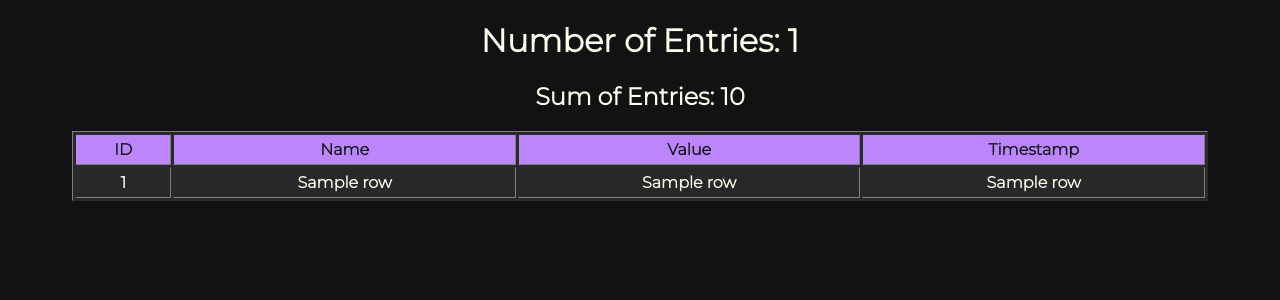
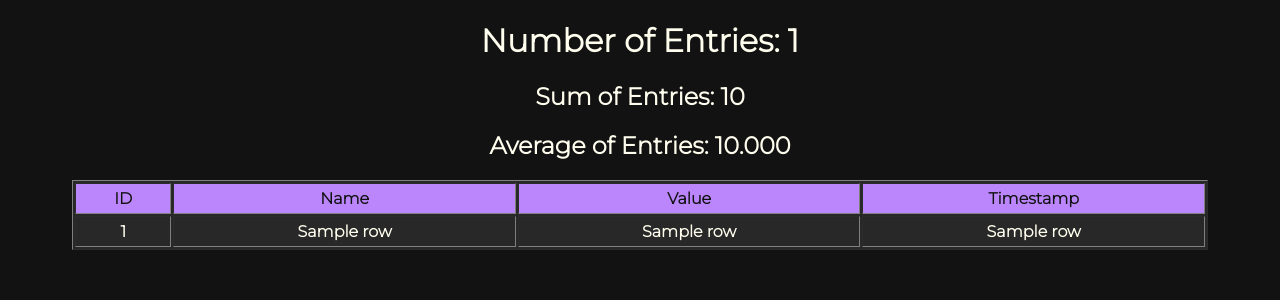
Before and after one commit to uyechi23/CS427-FlaskTemplate, a Flask app: template templates/uservalues.html in a window 1280 px wide. Shown: the top 300 px of the page. Run offline with Flask 3, Linux system fonts and the light colour scheme; the template is opened without the code that fills it: most values are stand-ins (such as "Sample title", 1, 10 or a date in 2020); lists and menus that the app fills with data are empty.

Commit message:
Modified uservalues.html

```diff
--- a/templates/uservalues.html
+++ b/templates/uservalues.html
@@ -10,12 +10,21 @@
     the content block defined here.
 -->
 {% block content %}
-    {% if userCount and sumNums %}
+    <!--
+        if statements can check if a variable is defined
+        for example, if you have two render_template() calls that use
+        different variables, those changes will be reflected in the
+        HTML elements that are rendered on the page.
+    -->
+    {% if userCount is defined and sumNums is defined %}
     <h1 align="center">
         Number of Entries: {{userCount}}
     </h1>
     <h2 align="center">
         Sum of Entries: {{sumNums}}
+    </h2>
+    <h2 align="center">
+        Average of Entries: {{ "%.3f"|format(sumNums/userCount|float) }}
     </h2>
     {% endif %}
 
```
